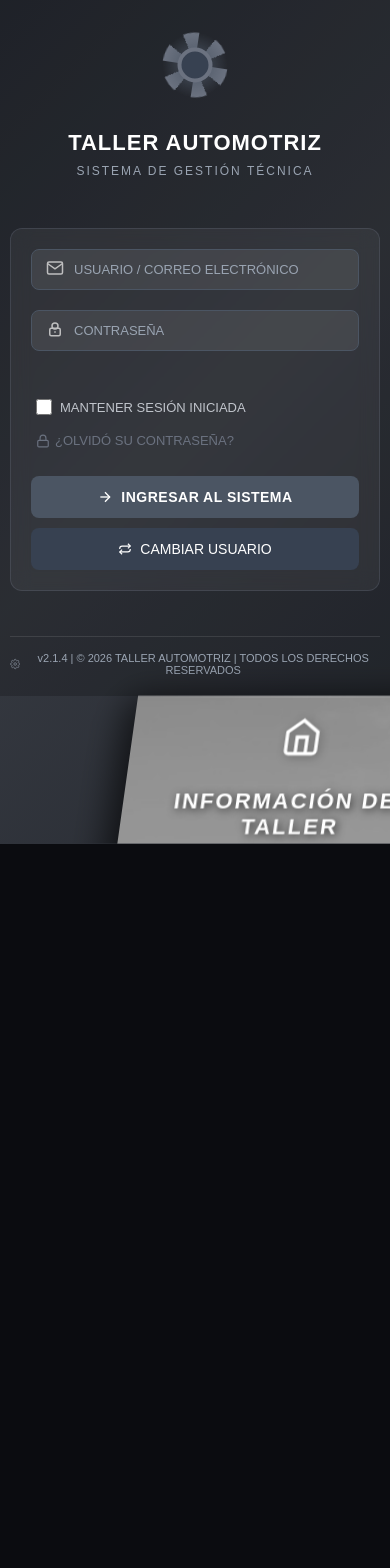
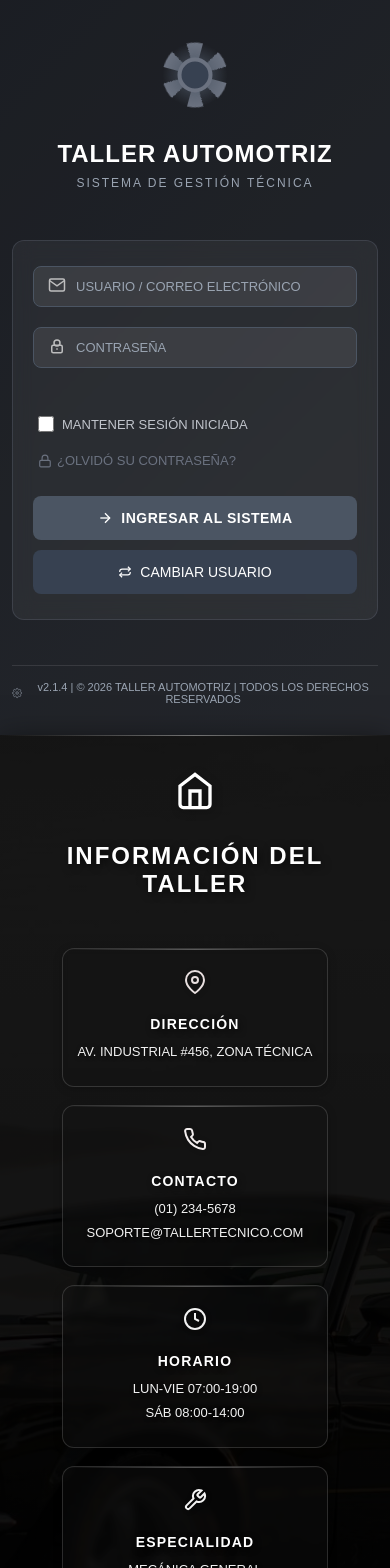
Before and after one commit to Trabajos-TEC/Taller-Automotriz, a React (Vite) app: page /login in a window 390 px wide. Shown: the top 1568 px of the page. Before the commit the page ends 844 px from the top, so only its background shows below. Built offline with nearby package versions, Linux system fonts and the light colour scheme.

Commit message:
feat: Cambio de  inicio de sesion

```diff
--- a/src/styles/Login.css
+++ b/src/styles/Login.css
@@ -1,4 +1,4 @@
-/* src/styles/Login.css - VERSIÓN CON COLUMNAS SEPARADAS Y ROMBOIDE FULL HEIGHT */
+/* src/styles/Login.css - VERSIÓN CON RESPONSIVE CORREGIDO */
 * {
   margin: 0;
   padding: 0;
@@ -268,10 +268,6 @@
   background: #4b5563;
 }
 
-.switch-icon {
-  font-size: 14px;
-}
-
 /* ================== VERSIÓN DEL SISTEMA ================== */
 .system-version {
   color: #9aa4b2;
@@ -310,10 +306,8 @@
 }
 
 .romboid-content {
-  /* SOLO la imagen de fondo - SIN gradiente naranja */
   background:
     url('/1969-ford-mustang-mach-1-428-cobra-jet-r-code-fastback.png') center/cover no-repeat;
-
   padding: 50px 40px;
   border-radius: 0;
   transform: skewX(-8deg) translateX(-40px);
@@ -330,7 +324,7 @@
   margin-left: 30px;
 }
 
-/* Capa oscura semi-transparente para mejorar legibilidad del texto */
+/* Capa oscura semi-transparente */
 .romboid-content::before {
   content: '';
   position: absolute;
@@ -338,30 +332,10 @@
   left: 0;
   right: 0;
   bottom: 0;
-  background: rgba(0, 0, 0, 0.4); /* Fondo oscuro semi-transparente */
+  background: rgba(0, 0, 0, 0.4);
   pointer-events: none;
   z-index: 1;
 }
-
-/* O si prefieres un gradiente oscuro más elegante: */
-/*
-.romboid-content::before {
-  content: '';
-  position: absolute;
-  top: 0;
-  left: 0;
-  right: 0;
-  bottom: 0;
-  background: linear-gradient(
-    135deg,
-    rgba(0, 0, 0, 0.6) 0%,
-    rgba(0, 0, 0, 0.4) 50%,
-    rgba(0, 0, 0, 0.6) 100%
-  );
-  pointer-events: none;
-  z-index: 1;
-}
-*/
 
 .romboid-content::after {
   content: '';
@@ -384,7 +358,7 @@
   transform: skewX(8deg);
   flex-shrink: 0;
   position: relative;
-  z-index: 2; /* Encima de la capa oscura */
+  z-index: 2;
 }
 
 .romboid-icon {
@@ -406,37 +380,7 @@
   z-index: 2;
 }
 
-/* ================== CONTENIDO DEL ROMBOIDE CON SCROLL ================== */
-.romboid-scroll-content {
-  flex: 1;
-  overflow-y: auto;
-  padding-right: 10px;
-  transform: skewX(8deg);
-  position: relative;
-  z-index: 2;
-}
-
-/* Estilos para la scrollbar dentro del romboide */
-.romboid-scroll-content::-webkit-scrollbar {
-  width: 6px;
-}
-
-.romboid-scroll-content::-webkit-scrollbar-track {
-  background: rgba(255, 255, 255, 0.1);
-  border-radius: 3px;
-}
-
-.romboid-scroll-content::-webkit-scrollbar-thumb {
-  background: rgba(255, 255, 255, 0.3);
-  border-radius: 3px;
-  border: 1px solid rgba(255, 255, 255, 0.1);
-}
-
-.romboid-scroll-content::-webkit-scrollbar-thumb:hover {
-  background: rgba(255, 255, 255, 0.4);
-}
-
-/* ================== GRID DE INFORMACIÓN SOBRE IMAGEN ================== */
+/* ================== GRID DE INFORMACIÓN ================== */
 .romboid-info-grid {
   display: grid;
   grid-template-columns: repeat(2, 1fr);
@@ -447,11 +391,11 @@
 }
 
 .info-item {
-  background: rgba(20, 20, 20, 0.3); /* Muy transparente */
+  background: rgba(20, 20, 20, 0.3);
   border-radius: 12px;
   padding: 22px;
-  backdrop-filter: blur(3px); /* Muy poco blur */
-  border: 1px solid rgba(255, 255, 255, 0.15); /* Borde casi invisible */
+  backdrop-filter: blur(3px);
+  border: 1px solid rgba(255, 255, 255, 0.15);
   transition: all 0.4s ease;
   display: flex;
   flex-direction: column;
@@ -510,160 +454,7 @@
   text-shadow: 1px 1px 4px rgba(0, 0, 0, 0.6);
 }
 
-/* ================== FOOTER DEL ROMBOIDE ================== */
-.romboid-footer {
-  margin-top: 40px;
-  text-align: center;
-  color: white;
-  transform: skewX(8deg);
-  padding: 20px;
-  background: rgba(0, 0, 0, 0.5);
-  border-radius: 10px;
-  border: 1px solid rgba(255, 255, 255, 0.3);
-  flex-shrink: 0;
-  position: relative;
-  z-index: 2;
-  backdrop-filter: blur(5px);
-  box-shadow: 0 5px 20px rgba(0, 0, 0, 0.4);
-}
-
-.romboid-footer p {
-  font-size: 13px;
-  margin: 5px 0;
-  opacity: 0.95;
-  text-shadow: 1px 1px 4px rgba(0, 0, 0, 0.6);
-}
-
-/* ================== RESPONSIVE ================== */
-@media (max-width: 1024px) {
-  .login-two-columns {
-    flex-direction: column;
-    height: auto;
-    min-height: 100vh;
-  }
-
-  .login-left-column {
-    flex: 0 0 auto;
-    width: 100%;
-    max-width: none;
-    padding: 30px 20px;
-    min-height: 70vh;
-  }
-
-  .login-right-column {
-    flex: 0 0 auto;
-    width: 100%;
-    height: auto;
-    min-height: 30vh;
-  }
-
-  .romboid-content {
-    transform: skewX(0) translateX(0);
-    width: 100%;
-    height: auto;
-    padding: 30px 20px;
-    border-radius: 0;
-  }
-
-  .romboid-header,
-  .romboid-scroll-content,
-  .romboid-footer {
-    transform: skewX(0);
-  }
-
-  .romboid-info-grid {
-    grid-template-columns: 1fr;
-    gap: 20px;
-  }
-
-  .login-content {
-    max-width: 400px;
-  }
-}
-
-@media (max-width: 768px) {
-  .login-left-column {
-    padding: 25px 15px;
-    min-height: 60vh;
-  }
-
-  .login-right-column {
-    min-height: 40vh;
-  }
-
-  .login-form-taller {
-    padding: 25px;
-  }
-
-  .taller-title h1 {
-    font-size: 22px;
-  }
-
-  .options-taller {
-    flex-direction: column;
-    align-items: flex-start;
-    gap: 12px;
-  }
-
-  .romboid-content {
-    padding: 25px 15px;
-  }
-
-  .romboid-header h2 {
-    font-size: 22px;
-  }
-
-  .info-item {
-    padding: 18px;
-  }
-}
-
-@media (max-width: 480px) {
-  .login-left-column {
-    padding: 20px 10px;
-  }
-
-  .login-form-taller {
-    padding: 20px;
-  }
-
-  .input-group-taller input {
-    padding: 12px 14px 12px 42px;
-    font-size: 13px;
-  }
-
-  .btn-taller-login,
-  .btn-switch-user {
-    padding: 13px 16px;
-    font-size: 14px;
-  }
-
-  .romboid-content {
-    padding: 20px 10px;
-  }
-
-  .romboid-info-grid {
-    gap: 15px;
-  }
-
-  .info-item {
-    padding: 15px;
-  }
-
-  .info-icon {
-    font-size: 28px;
-  }
-
-  .info-content h3 {
-    font-size: 14px;
-  }
-
-  .info-content p {
-    font-size: 13px;
-  }
-}
-
-/* ================== ANIMACIONES MEJORADAS ================== */
+/* ================== ANIMACIONES ================== */
 @keyframes fadeIn {
   from {
     opacity: 0;
@@ -697,7 +488,7 @@
   }
 }
 
-/* Aplicar animaciones */
+/* Aplicar animaciones en desktop */
 .login-left-column {
   animation: slideInFromLeft 0.6s ease-out;
 }
@@ -710,7 +501,6 @@
   animation: fadeIn 0.5s ease-out both;
 }
 
-/* Animar items con delay escalonado */
 .info-item:nth-child(1) { animation-delay: 0.1s; }
 .info-item:nth-child(2) { animation-delay: 0.2s; }
 .info-item:nth-child(3) { animation-delay: 0.3s; }
@@ -720,12 +510,12 @@
 
 /* ================== ESTILOS PARA ÍCONOS SVG ================== */
 .input-icon svg {
-  filter: brightness(0) invert(0.8); /* Convierte negro a gris claro */
+  filter: brightness(0) invert(0.8);
   transition: all 0.3s ease;
 }
 
 .input-group-taller:focus-within .input-icon svg {
-  filter: brightness(0) invert(1); /* Convierte negro a blanco en focus */
+  filter: brightness(0) invert(1);
 }
 
 .btn-taller-login svg,
@@ -765,3 +555,228 @@
 .system-version svg {
   opacity: 0.7;
 }
+
+/* ================== RESPONSIVE PRINCIPAL (1170px) ================== */
+@media (max-width: 1170px) {
+  .login-taller-container {
+    height: auto;
+    min-height: 100vh;
+    overflow-y: auto;
+  }
+
+  .login-two-columns {
+    flex-direction: column;
+    height: auto;
+    min-height: 100vh;
+  }
+
+  .login-left-column {
+    flex: 0 0 auto;
+    width: 100%;
+    max-width: none;
+    padding: 50px 20px;
+    min-height: auto;
+    order: 1;
+    background: rgba(0, 0, 0, 0.3);
+  }
+
+  .login-right-column {
+    flex: 0 0 auto;
+    width: 100%;
+    height: auto;
+    min-height: auto;
+    justify-content: center;
+    align-items: center;
+    padding: 0;
+    margin-left: 0;
+    left: 0;
+    order: 2;
+    background: rgba(0, 0, 0, 0.4);
+  }
+
+  /* TRANSFORMAR ROMBOIDE EN SECCIÓN RECTANGULAR NORMAL */
+  .romboid-info-container {
+    width: 100%;
+    height: auto;
+    justify-content: center;
+    margin-right: 0;
+    perspective: none;
+    transform-style: flat;
+  }
+
+  .romboid-content {
+    /* ELIMINAR EFECTO ROMBOIDE */
+    transform: none !important;
+    width: 100% !important;
+    height: auto !important;
+    min-height: auto;
+    padding: 60px 40px !important;
+    margin-left: 0 !important;
+    border-radius: 0 !important;
+
+    /* MANTENER IMAGEN DE FONDO CON OVERLAY MÁS OSCURO */
+    background:
+      linear-gradient(rgba(0, 0, 0, 0.85), rgba(0, 0, 0, 0.9)),
+      url('/1969-ford-mustang-mach-1-428-cobra-jet-r-code-fastback.png') center/cover no-repeat !important;
+
+    /* SOMBRA SIMPLE */
+    box-shadow:
+      0 5px 30px rgba(0, 0, 0, 0.5) !important;
+
+    /* ANIMACIÓN PARA MÓVIL */
+    animation: fadeIn 0.8s ease-out 0.3s both;
+  }
+
+  /* ELIMINAR SKEW DE TODOS LOS ELEMENTOS INTERNOS */
+  .romboid-header,
+  .romboid-info-grid,
+  .info-item {
+    transform: none !important;
+  }
+
+  .romboid-header {
+    margin-bottom: 50px;
+  }
+
+  .romboid-header h2 {
+    font-size: 28px;
+  }
+
+  /* GRID RESPONSIVE */
+  .romboid-info-grid {
+    grid-template-columns: repeat(2, 1fr);
+    gap: 30px;
+    max-width: 1000px;
+    margin: 0 auto 50px;
+  }
+
+  .login-content {
+    max-width: 500px;
+    margin: 0 auto;
+  }
+
+  /* ELIMINAR ANIMACIÓN DE DESKTOP PARA LA COLUMNA DERECHA */
+  .login-right-column {
+    animation: fadeIn 0.8s ease-out 0.2s both;
+  }
+}
+
+/* ================== RESPONSIVE PARA TABLETS (900px) ================== */
+@media (max-width: 900px) {
+  .romboid-info-grid {
+    grid-template-columns: repeat(2, 1fr);
+    gap: 25px;
+  }
+
+  .romboid-content {
+    padding: 50px 30px !important;
+  }
+
+  .info-item {
+    padding: 25px 20px;
+  }
+}
+
+/* ================== RESPONSIVE PARA TABLETS PEQUEÑAS (768px) ================== */
+@media (max-width: 768px) {
+  .login-left-column {
+    padding: 40px 20px;
+  }
+
+  .romboid-content {
+    padding: 45px 25px !important;
+  }
+
+  .romboid-info-grid {
+    grid-template-columns: 1fr; /* UNA COLUMNA EN TABLETS */
+    gap: 25px;
+    max-width: 600px;
+  }
+
+  .romboid-header h2 {
+    font-size: 26px;
+  }
+
+  .login-form-taller {
+    padding: 30px 25px;
+  }
+
+  .taller-title h1 {
+    font-size: 24px;
+  }
+
+  .options-taller {
+    flex-direction: column;
+    align-items: flex-start;
+    gap: 15px;
+  }
+}
+
+/* ================== RESPONSIVE PARA MÓVILES (600px) ================== */
+@media (max-width: 600px) {
+  .login-left-column {
+    padding: 35px 15px;
+  }
+
+  .romboid-content {
+    padding: 40px 20px !important;
+  }
+
+  .romboid-info-grid {
+    gap: 20px;
+  }
+
+  .info-item {
+    padding: 22px 18px;
+  }
+
+  .info-icon {
+    font-size: 28px;
+  }
+
+  .info-content h3 {
+    font-size: 14px;
+  }
+
+  .info-content p {
+    font-size: 13px;
+  }
+}
+
+/* ================== RESPONSIVE PARA MÓVILES PEQUEÑOS (480px) ================== */
+@media (max-width: 480px) {
+  .login-left-column {
+    padding: 30px 12px;
+  }
+
+  .romboid-content {
+    padding: 35px 15px !important;
+  }
+
+  .romboid-header h2 {
+    font-size: 24px;
+  }
+
+  .romboid-info-grid {
+    gap: 18px;
+  }
+
+  .info-item {
+    padding: 20px 15px;
+  }
+
+  .login-form-taller {
+    padding: 25px 20px;
+  }
+
+  .input-group-taller input {
+    padding: 12px 14px 12px 42px;
+    font-size: 13px;
+  }
+
+  .btn-taller-login,
+  .btn-switch-user {
+    padding: 14px 16px;
+    font-size: 14px;
+  }
+}
```
